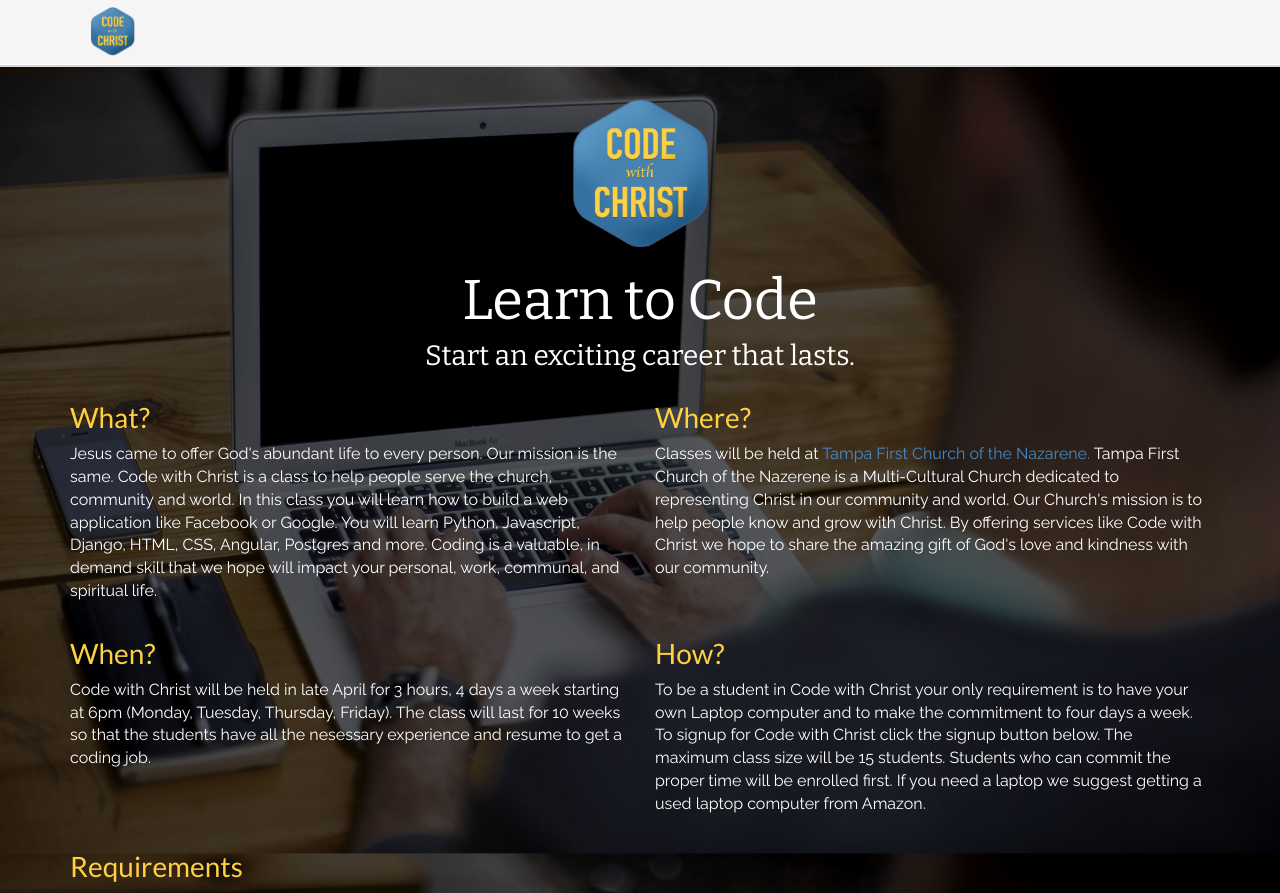
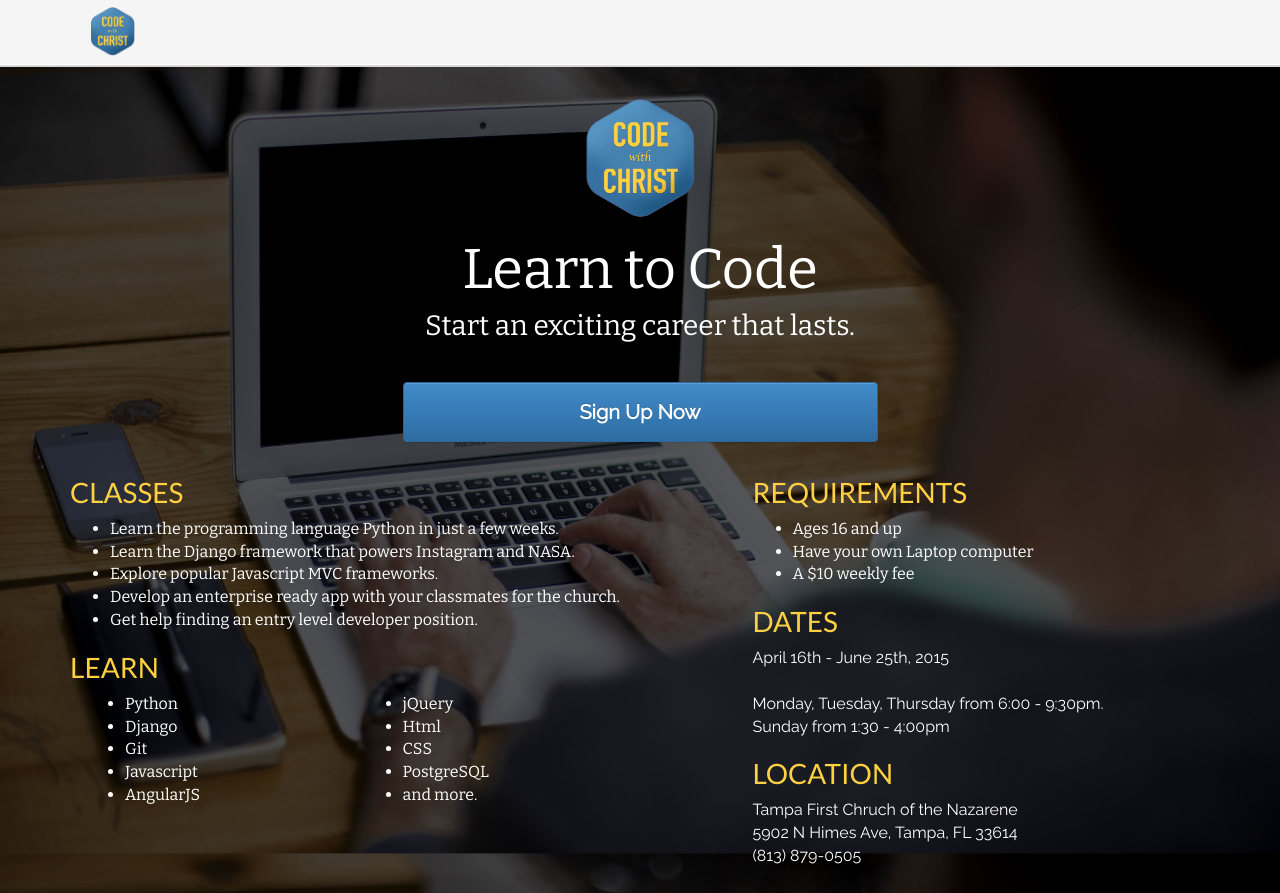
Before and after one commit to Kazanz/cwc, a Django app: page / in a window 1280 px wide. Shown: the top 893 px of the page. Run offline with Django 3.2, Linux system fonts and the light colour scheme; parts of the project's set-up code (start-up, migrations or seed data) failed here and were passed over; some libraries are stand-ins or nearby versions.

Commit message:
Thursday not friday

```diff
--- a/templates/landing.html
+++ b/templates/landing.html
@@ -56,6 +56,10 @@ input {
 h2 {
     color: #FFD041;
 }
+
+li {
+font-size: 16px;
+}
 </style>
 
 <!--[if lt IE 9]>
@@ -78,7 +82,7 @@ video { display: block; }
         {% if not form %}
         <div class="container">
             <center>
-            <img style="width: 5em;" src="{% static 'images/codewithchrist.png' %}" alt="Code with Christ"><br>
+            <img style="width: 4em;" src="{% static 'images/codewithchrist.png' %}" alt="Code with Christ"><br>
           <h1>Learn to Code</h1>
           <h6>Start an exciting career that lasts.</h6>
       </center>
@@ -87,34 +91,55 @@ video { display: block; }
         <div class="container">
           <!-- Example row of columns -->
           <div class="row">
-            <div class="col-md-6">
-              <h2>What?</h2>
-              <p>Jesus came to offer God's abundant life to every person.  Our mission is the same.  Code with Christ is a class to help people serve the church, community and world. In this class you will learn how to build a web application like Facebook or Google.  You will learn Python, Javascript, Django, HTML, CSS, Angular, Postgres and more.  Coding is a valuable, in demand skill that we hope will impact your personal, work, communal, and spiritual life.</p>
-            </div>
-            <div class="col-md-6">
-              <h2>Where?</h2>
-              <p>Classes will be held at <a target="_blank" href="http://www.tampafirstnaz.org/">Tampa First Church of the Nazarene.</a>  Tampa First Church of the Nazerene is a Multi-Cultural Church dedicated to representing Christ in our community and world.  Our Church's mission is to help people know and grow with Christ.  By offering services like Code with Christ we hope to share the amazing gift of God's love and kindness with our community.
+            <div class="col-md-12">
+                <center><p><a class="btn btn-primary" href="{% url 'sign-up-form' %}" role="button">Sign Up Now</a></p></center>
             </div>
           </div>
+
           <div class="row">
             <div class="col-md-6">
-              <h2>When?</h2>
-              <p>Code with Christ will be held in late April for 3 hours, 4 days a week starting at 6pm (Monday, Tuesday, Thursday, Friday).  The class will last for 10 weeks so that the students have all the nesessary experience and resume to get a coding job.
-            </div>
-            <div class="col-md-6">
-              <h2>How?</h2>
-              <p>To be a student in Code with Christ your only requirement is to have your own Laptop computer and to make the commitment to four days a week.  To signup for Code with Christ click the signup button below.  The maximum class size will be 15 students.  Students who can commit the proper time will be enrolled first. If you need a laptop we suggest getting a used laptop computer from Amazon.
+              <h2>CLASSES</h2>
+		<ul>
+		  <li>Learn the programming language Python in just a few weeks.</li>
+		  <li>Learn the Django framework that powers Instagram and NASA.</li>
+		  <li>Explore popular Javascript MVC frameworks.</li>
+		  <li>Develop an enterprise ready app with your classmates for the church.</li>
+		  <li>Get help finding an entry level developer position.</li>
+		</ul>
+
+	      <h2>LEARN</h2>
+
+        	<div class="container">
+          	    <div class="row">
+            		<div class="col-md-6"> <ul><li>Python</li><li>Django</li><li>Git</li><li>Javascript</li><li>AngularJS</li> </ul> </div>
+			<div class="col-md-6"> <ul><li>jQuery</li><li>Html</li><li>CSS</li><li>PostgreSQL</li><li>and more.</li></ul></div>
                     </div>
 	        </div>
-          <div class="row">
-            <div class="col-md-12">
-                <h2>Requirements</h2>
-                <p>You must have your own laptop computer.  There is a donation fee of $10 each week ($100 up front) that goes to the Church for the facilities. Thats It!  Signup below and we will get in touch with come the end of March.</p>
+            </div>
+            <div class="col-md-1"></div>
+            <div class="col-md-4">
+		<h2>REQUIREMENTS</h2>
+                  <ul>
+		    <li>Ages 16 and up</li>
+                    <li>Have your own Laptop computer</li>
+                    <li>A $10 weekly fee</li>
+                 </ul>
+               <h2>DATES</h2>
+                 <p>April 16th - June 25th, 2015<br><br>Monday, Tuesday, Thursday from 6:00 - 9:30pm.<br>Sunday from 1:30 - 4:00pm</p>
+               <h2>LOCATION</h2>
+		 <p>Tampa First Chruch of the Nazarene<br>5902 N Himes Ave, Tampa, FL 33614<br>(813) 879-0505</p>
            </div>
           </div>
+
           <div class="row">
-            <div class="col-md-12">
-                <center><p><a class="btn btn-primary" href="{% url 'sign-up-form' %}" role="button">Sign Up Now</a></p></center>
+            <div class="col-md-3">
+              <img style="margin-top:25px; height: 230px; margin-bottom: 140px;" src="https://avatars1.githubusercontent.com/u/7441147?v=3&s=460" alt="Zach"/>
+	    </div>
+            <div class="col-md-9">
+                <h2>INSTRUCTOR</h2>
+		<p>Zachary Kazanski is a self taught web developer and has experience working web technologies.  Zach took himself from zero development knowledge to a full time developer position in 3 months.  He wants to help you do the same.<br><br>
+		   He is currently a software developer at one of the countries premier datacenters.  Zach started his programming career in Brooklyn, New York and has experience with a wide range of web technologies including:<br><br>
+		   Python, Django, Flask, MySQL, Postgres, Redis, Saltstack, Openstack, Docker, Fig, Vagrant, Proxmox, Javascript, AngularJS, ReactJS, jQuery, Less, CSS, HTML, Java, and Android.</p>
             </div>
           </div>
        </div>
```
Lines whose indentation alone changed are shown as unchanged.
